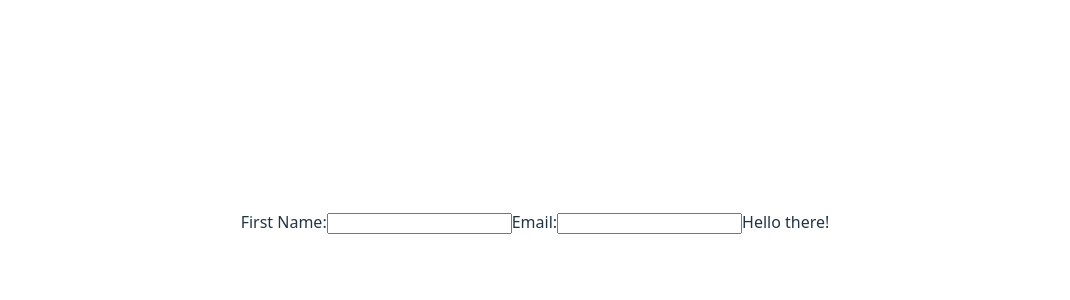
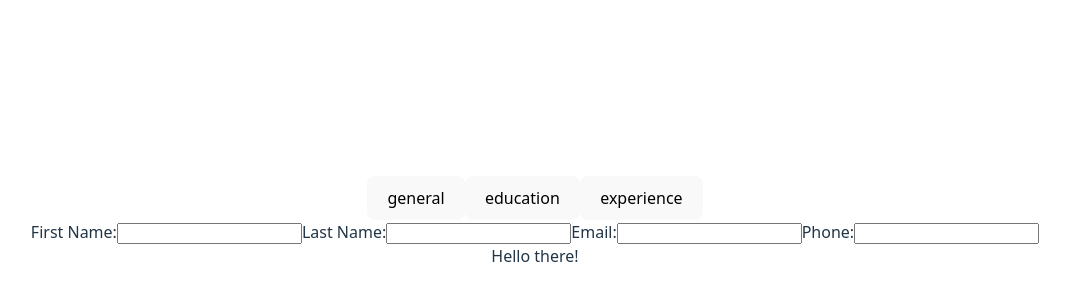
Before and after one commit to Zabsooon/topAll, a React (Vite) app in the folder CVCreator/: page / in a window 1280 px wide. Shown: the part 178-478 px from the top of the page, without its empty margins (105-1175 px from the left). Built offline with nearby package versions, Linux system fonts and the light colour scheme.

Commit message:
Add Input to CVCreator

```diff
--- a/CVCreator/src/components/CategoryButton.jsx
+++ b/CVCreator/src/components/CategoryButton.jsx
@@ -1,8 +1,8 @@
-function CategoryButton({ category }) {
+function CategoryButton({ category, onClickFunc }) {
 
     return (
         <>
-            <button>{category}</button>
+            <button onClick={() => onClickFunc(category)}>{category}</button>
         </>
     );
 }
--- a/CVCreator/src/components/Editor.jsx
+++ b/CVCreator/src/components/Editor.jsx
@@ -1,14 +1,41 @@
 import { useState } from "react";
 import Input from "./Input";
+import CategoryButton from "./CategoryButton";
 
 function Editor() {
     const [inputCategory, setInputCategory] = useState("general");
 
     return (
         <>
-            <Input label="First Name" />
-            <Input label="Email" />
-        </>
+            <CategoryButton category="general" onClickFunc={setInputCategory} />
+            <CategoryButton category="education" onClickFunc={setInputCategory} />
+            <CategoryButton category="experience" onClickFunc={setInputCategory} />
+            {inputCategory === 'general' ? (
+                <div className="inputs">
+                    <Input label="First Name" />
+                    <Input label="Last Name" />
+                    <Input label="Email" />
+                    <Input label="Phone" />
+                </div>
+            ) : (inputCategory === 'education') ? (
+                <div className="inputs">
+                    <Input label="School Name" />
+                    <Input label="Title of Study" />
+                    <Input label="Date" />
+                </div>
+            ) : (inputCategory === 'experience') ? (
+                <div className="inputs">
+                    <Input label="Company Name" />
+                    <Input label="Position title" />
+                    <Input label="Main Responsibilities" />
+                    <Input label="Date" />
+                </div>
+            ) : (
+                <div>
+                    <h1>Choose Input Category</h1>
+                </div>
+            )}
+       </>
     );
 }
 
```
Also changed, not shown: CVCreator/src/components/InputPanel.jsx (added, +12 -0 lines).
